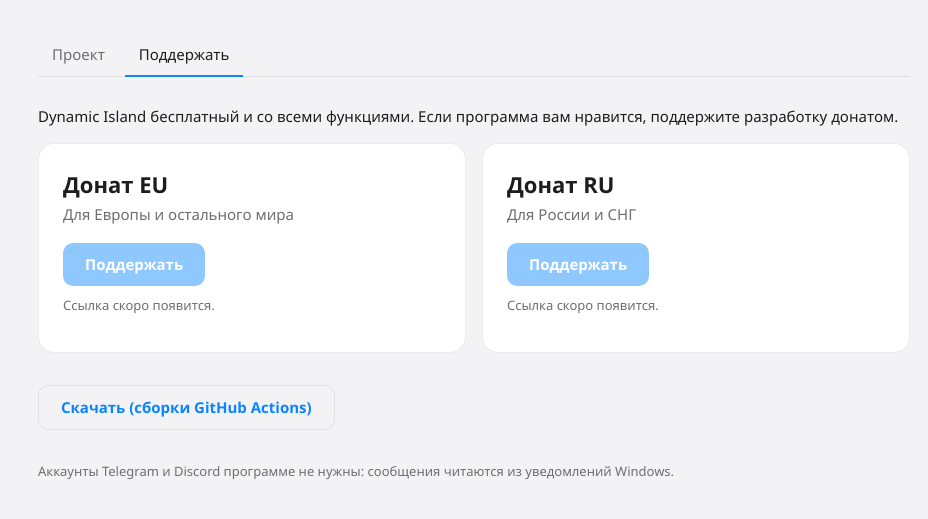
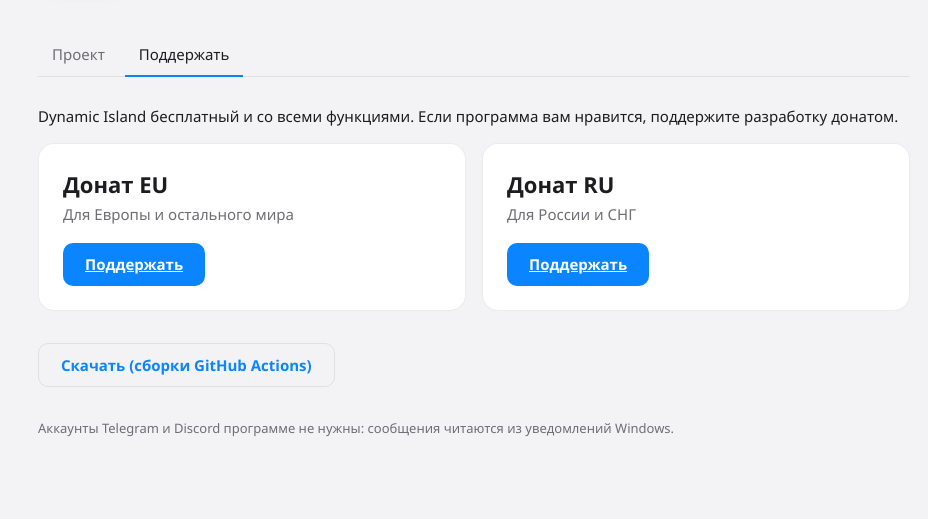
Before and after one commit to volodimirp14-pixel/dynamic-island, a plain HTML site: page site/index.html in a window 1280 px wide. Shown: the part 121-640 px from the top of the page, without its empty margins (166-1094 px from the left). Drawn offline with Linux system fonts and the light colour scheme.

Commit message:
standalone 0.14.1-alpha: donation links (Donatello EU, DonatePay RU)
Co-Authored-By: Claude Opus 5.5 <noreply@anthropic.com>
Claude-Session: https://claude.ai/code/session_018iDUtxsmd5LhyPV3rrsmeN

```diff
--- a/site/index.html
+++ b/site/index.html
@@ -53,7 +53,7 @@ footer { color: var(--muted); font-size: 13px; margin-top: 32px; }
   </section>
   <script>
     // Donation links: paste the addresses here (the same ones as in src/common/Links.h).
-    const DONATE = { eu: '', ru: '' };
+    const DONATE = { eu: 'https://donatello.to/DynamicIsland', ru: 'https://donatepay.ru/don/1545186' };
     for (const id of ['eu', 'ru']) {
       const a = document.getElementById('donate-' + id);
       if (DONATE[id].startsWith('https://')) { a.href = DONATE[id]; a.target = '_blank'; a.rel = 'noopener'; document.getElementById('donate-' + id + '-note').remove(); }
```
Also changed, not shown: 4 other files.
